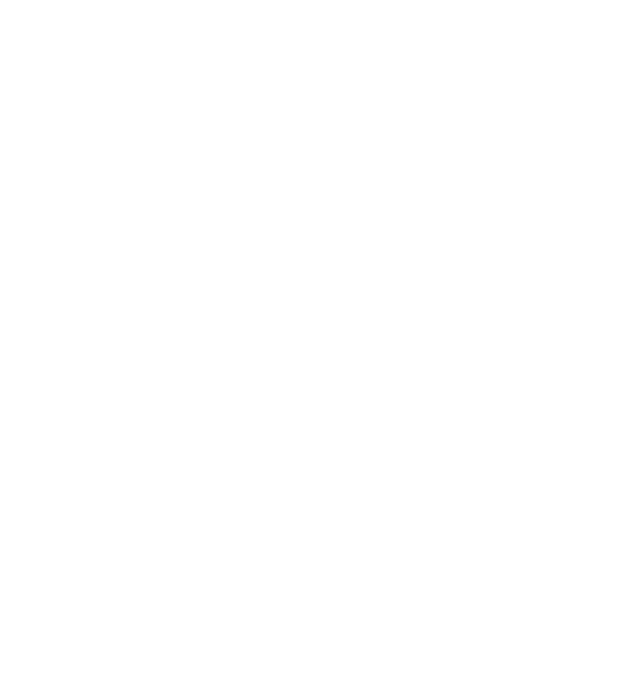
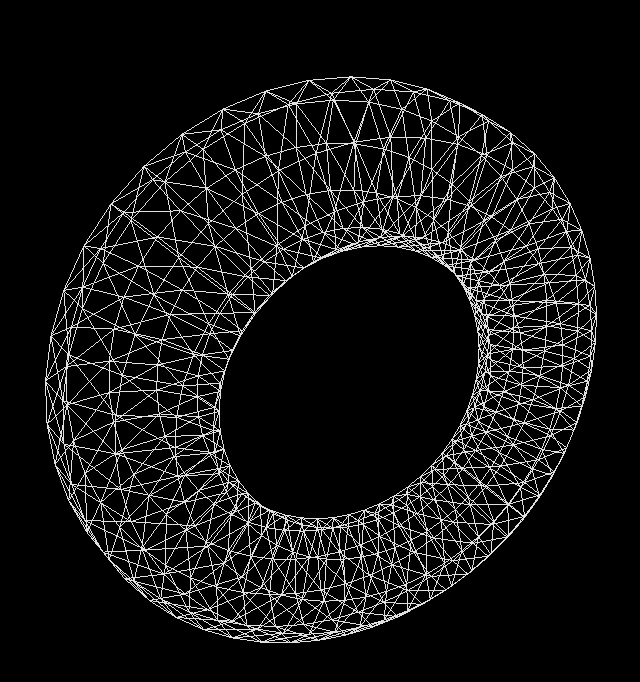
Before and after one commit to paige-keenan/Demos, a plain HTML site: page demo2/index.html in a window 1280 px wide. Shown: the whole page, without its empty margins (269-909 px from the left). Drawn offline with nearby package versions, Linux system fonts and the light colour scheme; animation ran at ten frames a second.

Commit message:
add torus shape to center of scene

```diff
--- a/demo2/index.html
+++ b/demo2/index.html
@@ -3,7 +3,8 @@
 		<link rel='stylesheet' href='main.css' >
 	</head>
 	<body>
-		<script type="text/javascript" src='https://cdnjs.cloudflare.com/ajax/libs/three.js/r57/three.js'></script>
+		<div id='WebGL-output'></div>
+		<script type="text/javascript" src='https://cdnjs.cloudflare.com/ajax/libs/three.js/r77/three.min.js'></script>
 		<script 'text/javascript' src='main.js' ></script>
 	</body>
 </html>
--- a/demo2/main.js
+++ b/demo2/main.js
@@ -1,6 +1,40 @@
+(function() {
+	var scene = new THREE.Scene();
+	var camera = new THREE.PerspectiveCamera( 75, window.innerWidth / window.innerHeight, 0.1, 1000 );
+	var renderer = new THREE.WebGLRenderer();
 
-function init() {
-    scene = new THREE.Scene();
-};
+	renderer.setSize( window.innerWidth, window.innerHeight );
+	document.body.appendChild(renderer.domElement);
 
-init();
+	function init() {
+		create_geometry();
+		render();
+	}
+
+	// Create a hollow cyclinder shape
+	function create_geometry() {
+		var geometry = new THREE.TorusGeometry(50, 15, 10, 50, Math.PI * 2);
+		var material = create_material(geometry);
+		var torus = new THREE.Mesh(geometry, material);
+		scene.add(torus);
+		camera.position.x = -50;
+        camera.position.y = 50;
+        camera.position.z = 100;
+        camera.lookAt(new THREE.Vector3(0, 0, 0));
+	}
+
+	function render() {
+		requestAnimationFrame( render );
+		renderer.render( scene, camera );
+	}
+
+	// Materials (design) of shape
+	function create_material(geometry) {
+		var color = 0xe0e0e0;
+		var meshMaterial = new THREE.MeshBasicMaterial({color: color, wireframe: true});
+		return meshMaterial;
+	}
+
+	init();
+
+})();
```
